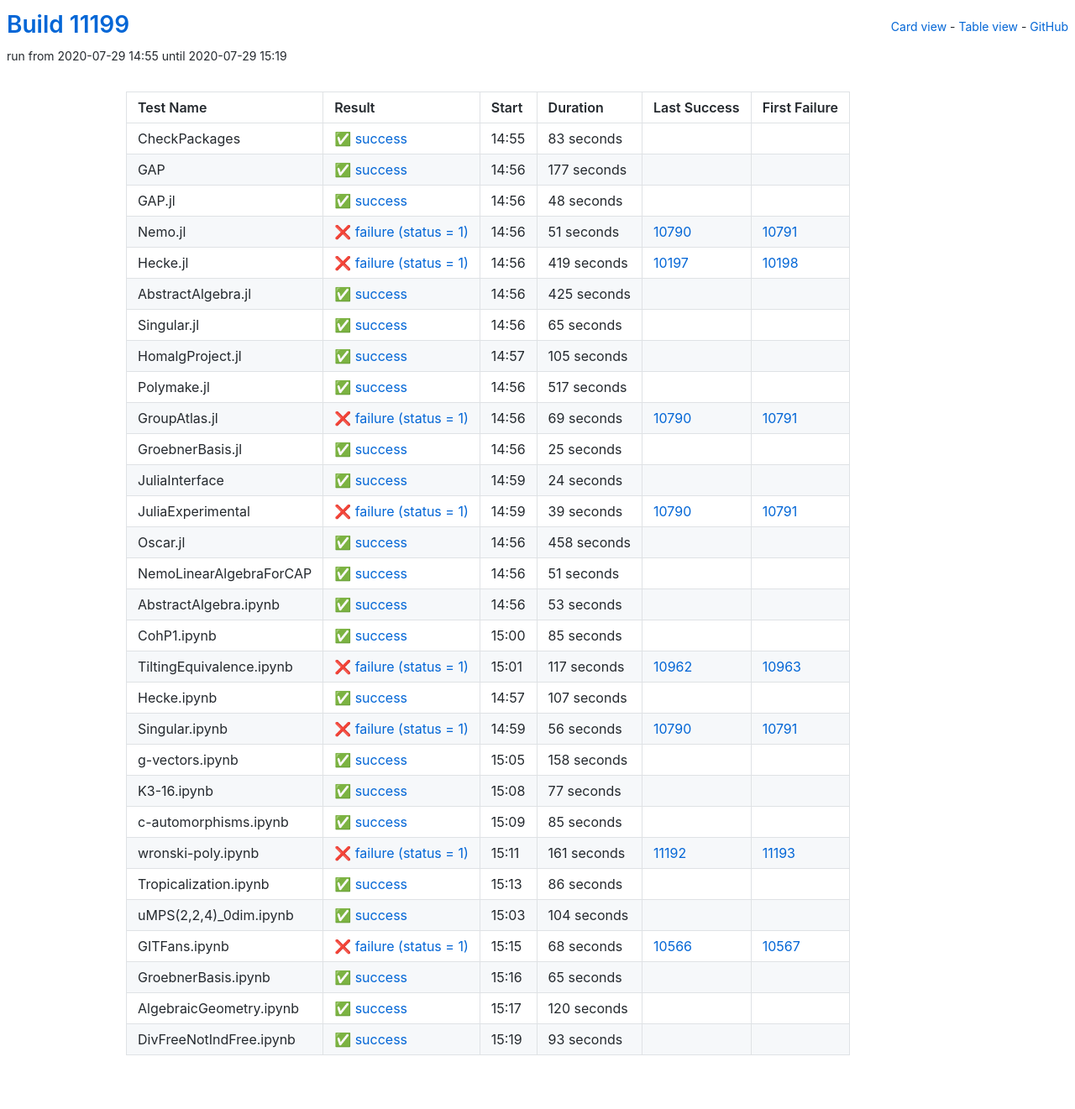
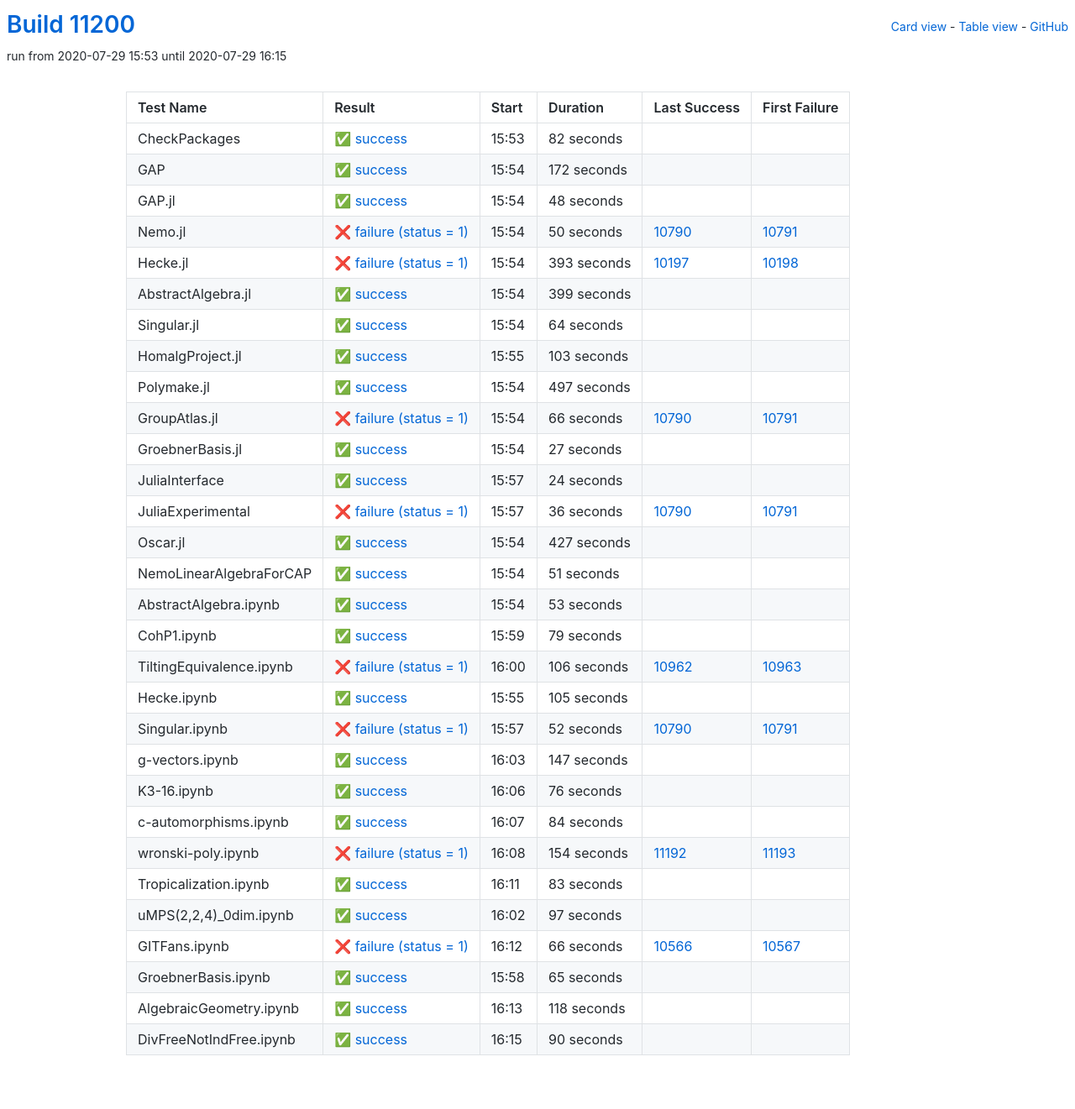
Before and after one commit to oscar-system/oscar-ci-status, a Jekyll site: the page built from table.html, in a window 1280 px wide. Shown: the whole page at 84% size. Built offline with Jekyll 4.4.1, drawn with Linux system fonts in a browser that asks for light colours.

Commit message:
Build #11200

```diff
--- a/_data/ci.yml
+++ b/_data/ci.yml
@@ -1,6 +1,6 @@
 ---
-build: 11199
-build_url: https://oscarci.mathematik.uni-kl.de/job/oscar/11199/
+build: 11200
+build_url: https://oscarci.mathematik.uni-kl.de/job/oscar/11200/
 job: oscar
 organization: oscar-system
 repo: oscar-ci-status
@@ -8,32 +8,32 @@
 tests:
 - name: CheckPackages
   id: checkpackages
-  log: https://oscarci.mathematik.uni-kl.de/job/oscar/11199/artifact/logs/build-11199/CheckPackages.log
-  start: 2020-07-29 14:55
+  log: https://oscarci.mathematik.uni-kl.de/job/oscar/11200/artifact/logs/build-11200/CheckPackages.log
+  start: 2020-07-29 15:53
   success: true
   exitcode: 0
   status: success
-  duration: 83
+  duration: 82
   last_success: false
   last_success_url:
   first_failure: false
   first_failure_url:
 - name: GAP
   id: gap
-  log: https://oscarci.mathematik.uni-kl.de/job/oscar/11199/artifact/logs/build-11199/GAP.log
-  start: 2020-07-29 14:56
+  log: https://oscarci.mathematik.uni-kl.de/job/oscar/11200/artifact/logs/build-11200/GAP.log
+  start: 2020-07-29 15:54
   success: true
   exitcode: 0
   status: success
-  duration: 177
+  duration: 172
   last_success: false
   last_success_url:
   first_failure: false
   first_failure_url:
 - name: GAP.jl
   id: gap-jl
-  log: https://oscarci.mathematik.uni-kl.de/job/oscar/11199/artifact/logs/build-11199/GAP.jl.log
-  start: 2020-07-29 14:56
+  log: https://oscarci.mathematik.uni-kl.de/job/oscar/11200/artifact/logs/build-11200/GAP.jl.log
+  start: 2020-07-29 15:54
   success: true
   exitcode: 0
   status: success
@@ -44,104 +44,104 @@
   first_failure_url:
 - name: Nemo.jl
   id: nemo-jl
-  log: https://oscarci.mathematik.uni-kl.de/job/oscar/11199/artifact/logs/build-11199/Nemo.jl.log
-  start: 2020-07-29 14:56
+  log: https://oscarci.mathematik.uni-kl.de/job/oscar/11200/artifact/logs/build-11200/Nemo.jl.log
+  start: 2020-07-29 15:54
   success: false
   exitcode: 1
   status: failure
-  duration: 51
+  duration: 50
   last_success: 10790
   last_success_url: https://oscarci.mathematik.uni-kl.de/job/oscar/10790/
   first_failure: 10791
   first_failure_url: https://oscarci.mathematik.uni-kl.de/job/oscar/10791/
 - name: Hecke.jl
   id: hecke-jl
-  log: https://oscarci.mathematik.uni-kl.de/job/oscar/11199/artifact/logs/build-11199/Hecke.jl.log
-  start: 2020-07-29 14:56
+  log: https://oscarci.mathematik.uni-kl.de/job/oscar/11200/artifact/logs/build-11200/Hecke.jl.log
+  start: 2020-07-29 15:54
   success: false
   exitcode: 1
   status: failure
-  duration: 419
+  duration: 393
   last_success: 10197
   last_success_url: https://oscarci.mathematik.uni-kl.de/job/oscar/10197/
   first_failure: 10198
   first_failure_url: https://oscarci.mathematik.uni-kl.de/job/oscar/10198/
 - name: AbstractAlgebra.jl
   id: abstractalgebra-jl
-  log: https://oscarci.mathematik.uni-kl.de/job/oscar/11199/artifact/logs/build-11199/AbstractAlgebra.jl.log
-  start: 2020-07-29 14:56
+  log: https://oscarci.mathematik.uni-kl.de/job/oscar/11200/artifact/logs/build-11200/AbstractAlgebra.jl.log
+  start: 2020-07-29 15:54
   success: true
   exitcode: 0
   status: success
-  duration: 425
+  duration: 399
   last_success: false
   last_success_url:
   first_failure: false
   first_failure_url:
 - name: Singular.jl
   id: singular-jl
-  log: https://oscarci.mathematik.uni-kl.de/job/oscar/11199/artifact/logs/build-11199/Singular.jl.log
-  start: 2020-07-29 14:56
+  log: https://oscarci.mathematik.uni-kl.de/job/oscar/11200/artifact/logs/build-11200/Singular.jl.log
+  start: 2020-07-29 15:54
   success: true
   exitcode: 0
   status: success
-  duration: 65
+  duration: 64
   last_success: false
   last_success_url:
   first_failure: false
   first_failure_url:
 - name: HomalgProject.jl
   id: homalgproject-jl
-  log: https://oscarci.mathematik.uni-kl.de/job/oscar/11199/artifact/logs/build-11199/HomalgProject.jl.log
-  start: 2020-07-29 14:57
+  log: https://oscarci.mathematik.uni-kl.de/job/oscar/11200/artifact/logs/build-11200/HomalgProject.jl.log
+  start: 2020-07-29 15:55
   success: true
   exitcode: 0
   status: success
-  duration: 105
+  duration: 103
   last_success: false
   last_success_url:
   first_failure: false
   first_failure_url:
 - name: Polymake.jl
   id: polymake-jl
-  log: https://oscarci.mathematik.uni-kl.de/job/oscar/11199/artifact/logs/build-11199/Polymake.jl.log
-  start: 2020-07-29 14:56
+  log: https://oscarci.mathematik.uni-kl.de/job/oscar/11200/artifact/logs/build-11200/Polymake.jl.log
+  start: 2020-07-29 15:54
   success: true
   exitcode: 0
   status: success
-  duration: 517
+  duration: 497
   last_success: false
   last_success_url:
   first_failure: false
   first_failure_url:
 - name: GroupAtlas.jl
   id: groupatlas-jl
-  log: https://oscarci.mathematik.uni-kl.de/job/oscar/11199/artifact/logs/build-11199/GroupAtlas.jl.log
-  start: 2020-07-29 14:56
+  log: https://oscarci.mathematik.uni-kl.de/job/oscar/11200/artifact/logs/build-11200/GroupAtlas.jl.log
+  start: 2020-07-29 15:54
   success: false
   exitcode: 1
   status: failure
-  duration: 69
+  duration: 66
   last_success: 10790
   last_success_url: https://oscarci.mathematik.uni-kl.de/job/oscar/10790/
   first_failure: 10791
   first_failure_url: https://oscarci.mathematik.uni-kl.de/job/oscar/10791/
 - name: GroebnerBasis.jl
   id: groebnerbasis-jl
-  log: https://oscarci.mathematik.uni-kl.de/job/oscar/11199/artifact/logs/build-11199/GroebnerBasis.jl.log
-  start: 2020-07-29 14:56
+  log: https://oscarci.mathematik.uni-kl.de/job/oscar/11200/artifact/logs/build-11200/GroebnerBasis.jl.log
+  start: 2020-07-29 15:54
   success: true
   exitcode: 0
   status: success
-  duration: 25
+  duration: 27
   last_success: false
   last_success_url:
   first_failure: false
   first_failure_url:
 - name: JuliaInterface
   id: juliainterface
-  log: https://oscarci.mathematik.uni-kl.de/job/oscar/11199/artifact/logs/build-11199/JuliaInterface.log
-  start: 2020-07-29 14:59
+  log: https://oscarci.mathematik.uni-kl.de/job/oscar/11200/artifact/logs/build-11200/JuliaInterface.log
+  start: 2020-07-29 15:57
   success: true
   exitcode: 0
   status: success
@@ -152,32 +152,32 @@
   first_failure_url:
 - name: JuliaExperimental
   id: juliaexperimental
-  log: https://oscarci.mathematik.uni-kl.de/job/oscar/11199/artifact/logs/build-11199/JuliaExperimental.log
-  start: 2020-07-29 14:59
+  log: https://oscarci.mathematik.uni-kl.de/job/oscar/11200/artifact/logs/build-11200/JuliaExperimental.log
+  start: 2020-07-29 15:57
   success: false
   exitcode: 1
   status: failure
-  duration: 39
+  duration: 36
   last_success: 10790
   last_success_url: https://oscarci.mathematik.uni-kl.de/job/oscar/10790/
   first_failure: 10791
   first_failure_url: https://oscarci.mathematik.uni-kl.de/job/oscar/10791/
 - name: Oscar.jl
   id: oscar-jl
-  log: https://oscarci.mathematik.uni-kl.de/job/oscar/11199/artifact/logs/build-11199/Oscar.jl.log
-  start: 2020-07-29 14:56
+  log: https://oscarci.mathematik.uni-kl.de/job/oscar/11200/artifact/logs/build-11200/Oscar.jl.log
+  start: 2020-07-29 15:54
   success: true
   exitcode: 0
   status: success
-  duration: 458
+  duration: 427
   last_success: false
   last_success_url:
   first_failure: false
   first_failure_url:
 - name: NemoLinearAlgebraForCAP
   id: nemolinearalgebraforcap
-  log: https://oscarci.mathematik.uni-kl.de/job/oscar/11199/artifact/logs/build-11199/NemoLinearAlgebraForCAP.log
-  start: 2020-07-29 14:56
+  log: https://oscarci.mathematik.uni-kl.de/job/oscar/11200/artifact/logs/build-11200/NemoLinearAlgebraForCAP.log
+  start: 2020-07-29 15:54
   success: true
   exitcode: 0
   status: success
@@ -188,8 +188,8 @@
   first_failure_url:
 - name: AbstractAlgebra.ipynb
   id: abstractalgebra-ipynb
-  log: https://oscarci.mathematik.uni-kl.de/job/oscar/11199/artifact/logs/build-11199/AbstractAlgebra.ipynb.log
-  start: 2020-07-29 14:56
+  log: https://oscarci.mathematik.uni-kl.de/job/oscar/11200/artifact/logs/build-11200/AbstractAlgebra.ipynb.log
+  start: 2020-07-29 15:54
   success: true
   exitcode: 0
   status: success
@@ -200,140 +200,140 @@
   first_failure_url:
 - name: CohP1.ipynb
   id: cohp1-ipynb
-  log: https://oscarci.mathematik.uni-kl.de/job/oscar/11199/artifact/logs/build-11199/CohP1.ipynb.log
-  start: 2020-07-29 15:00
+  log: https://oscarci.mathematik.uni-kl.de/job/oscar/11200/artifact/logs/build-11200/CohP1.ipynb.log
+  start: 2020-07-29 15:59
   success: true
   exitcode: 0
   status: success
-  duration: 85
+  duration: 79
   last_success: false
   last_success_url:
   first_failure: false
   first_failure_url:
 - name: TiltingEquivalence.ipynb
   id: tiltingequivalence-ipynb
-  log: https://oscarci.mathematik.uni-kl.de/job/oscar/11199/artifact/logs/build-11199/TiltingEquivalence.ipynb.log
-  start: 2020-07-29 15:01
+  log: https://oscarci.mathematik.uni-kl.de/job/oscar/11200/artifact/logs/build-11200/TiltingEquivalence.ipynb.log
+  start: 2020-07-29 16:00
   success: false
   exitcode: 1
   status: failure
-  duration: 117
+  duration: 106
   last_success: 10962
   last_success_url: https://oscarci.mathematik.uni-kl.de/job/oscar/10962/
   first_failure: 10963
   first_failure_url: https://oscarci.mathematik.uni-kl.de/job/oscar/10963/
 - name: Hecke.ipynb
   id: hecke-ipynb
-  log: https://oscarci.mathematik.uni-kl.de/job/oscar/11199/artifact/logs/build-11199/Hecke.ipynb.log
-  start: 2020-07-29 14:57
+  log: https://oscarci.mathematik.uni-kl.de/job/oscar/11200/artifact/logs/build-11200/Hecke.ipynb.log
+  start: 2020-07-29 15:55
   success: true
   exitcode: 0
   status: success
-  duration: 107
+  duration: 105
   last_success: false
   last_success_url:
   first_failure: false
   first_failure_url:
 - name: Singular.ipynb
   id: singular-ipynb
-  log: https://oscarci.mathematik.uni-kl.de/job/oscar/11199/artifact/logs/build-11199/Singular.ipynb.log
-  start: 2020-07-29 14:59
+  log: https://oscarci.mathematik.uni-kl.de/job/oscar/11200/artifact/logs/build-11200/Singular.ipynb.log
+  start: 2020-07-29 15:57
   success: false
   exitcode: 1
   status: failure
-  duration: 56
+  duration: 52
   last_success: 10790
   last_success_url: https://oscarci.mathematik.uni-kl.de/job/oscar/10790/
   first_failure: 10791
   first_failure_url: https://oscarci.mathematik.uni-kl.de/job/oscar/10791/
 - name: g-vectors.ipynb
   id: g-vectors-ipynb
-  log: https://oscarci.mathematik.uni-kl.de/job/oscar/11199/artifact/logs/build-11199/g-vectors.ipynb.log
-  start: 2020-07-29 15:05
+  log: https://oscarci.mathematik.uni-kl.de/job/oscar/11200/artifact/logs/build-11200/g-vectors.ipynb.log
+  start: 2020-07-29 16:03
   success: true
   exitcode: 0
   status: success
-  duration: 158
+  duration: 147
   last_success: false
   last_success_url:
   first_failure: false
   first_failure_url:
 - name: K3-16.ipynb
   id: k3-16-ipynb
-  log: https://oscarci.mathematik.uni-kl.de/job/oscar/11199/artifact/logs/build-11199/K3-16.ipynb.log
-  start: 2020-07-29 15:08
+  log: https://oscarci.mathematik.uni-kl.de/job/oscar/11200/artifact/logs/build-11200/K3-16.ipynb.log
+  start: 2020-07-29 16:06
   success: true
   exitcode: 0
   status: success
-  duration: 77
+  duration: 76
   last_success: false
   last_success_url:
   first_failure: false
   first_failure_url:
 - name: c-automorphisms.ipynb
   id: c-automorphisms-ipynb
-  log: https://oscarci.mathematik.uni-kl.de/job/oscar/11199/artifact/logs/build-11199/c-automorphisms.ipynb.log
-  start: 2020-07-29 15:09
+  log: https://oscarci.mathematik.uni-kl.de/job/oscar/11200/artifact/logs/build-11200/c-automorphisms.ipynb.log
+  start: 2020-07-29 16:07
   success: true
   exitcode: 0
   status: success
-  duration: 85
+  duration: 84
   last_success: false
   last_success_url:
   first_failure: false
   first_failure_url:
 - name: wronski-poly.ipynb
   id: wronski-poly-ipynb
-  log: https://oscarci.mathematik.uni-kl.de/job/oscar/11199/artifact/logs/build-11199/wronski-poly.ipynb.log
-  start: 2020-07-29 15:11
+  log: https://oscarci.mathematik.uni-kl.de/job/oscar/11200/artifact/logs/build-11200/wronski-poly.ipynb.log
+  start: 2020-07-29 16:08
   success: false
   exitcode: 1
   status: failure
-  duration: 161
+  duration: 154
   last_success: 11192
   last_success_url: https://oscarci.mathematik.uni-kl.de/job/oscar/11192/
   first_failure: 11193
   first_failure_url: https://oscarci.mathematik.uni-kl.de/job/oscar/11193/
 - name: Tropicalization.ipynb
   id: tropicalization-ipynb
-  log: https://oscarci.mathematik.uni-kl.de/job/oscar/11199/artifact/logs/build-11199/Tropicalization.ipynb.log
-  start: 2020-07-29 15:13
+  log: https://oscarci.mathematik.uni-kl.de/job/oscar/11200/artifact/logs/build-11200/Tropicalization.ipynb.log
+  start: 2020-07-29 16:11
   success: true
   exitcode: 0
   status: success
-  duration: 86
+  duration: 83
   last_success: false
   last_success_url:
   first_failure: false
   first_failure_url:
 - name: uMPS(2,2,4)_0dim.ipynb
   id: umps-2-2-4-0dim-ipynb
-  log: https://oscarci.mathematik.uni-kl.de/job/oscar/11199/artifact/logs/build-11199/uMPS-2-2-4-_0dim.ipynb.log
-  start: 2020-07-29 15:03
+  log: https://oscarci.mathematik.uni-kl.de/job/oscar/11200/artifact/logs/build-11200/uMPS-2-2-4-_0dim.ipynb.log
+  start: 2020-07-29 16:02
   success: true
   exitcode: 0
   status: success
-  duration: 104
+  duration: 97
   last_success: false
   last_success_url:
   first_failure: false
   first_failure_url:
 - name: GITFans.ipynb
   id: gitfans-ipynb
-  log: https://oscarci.mathematik.uni-kl.de/job/oscar/11199/artifact/logs/build-11199/GITFans.ipynb.log
-  start: 2020-07-29 15:15
+  log: https://oscarci.mathematik.uni-kl.de/job/oscar/11200/artifact/logs/build-11200/GITFans.ipynb.log
+  start: 2020-07-29 16:12
   success: false
   exitcode: 1
   status: failure
-  duration: 68
+  duration: 66
   last_success: 10566
   last_success_url: https://oscarci.mathematik.uni-kl.de/job/oscar/10566/
   first_failure: 10567
   first_failure_url: https://oscarci.mathematik.uni-kl.de/job/oscar/10567/
 - name: GroebnerBasis.ipynb
   id: groebnerbasis-ipynb
-  log: https://oscarci.mathematik.uni-kl.de/job/oscar/11199/artifact/logs/build-11199/GroebnerBasis.ipynb.log
-  start: 2020-07-29 15:16
+  log: https://oscarci.mathematik.uni-kl.de/job/oscar/11200/artifact/logs/build-11200/GroebnerBasis.ipynb.log
+  start: 2020-07-29 15:58
   success: true
   exitcode: 0
   status: success
@@ -344,24 +344,24 @@
   first_failure_url:
 - name: AlgebraicGeometry.ipynb
   id: algebraicgeometry-ipynb
-  log: https://oscarci.mathematik.uni-kl.de/job/oscar/11199/artifact/logs/build-11199/AlgebraicGeometry.ipynb.log
-  start: 2020-07-29 15:17
+  log: https://oscarci.mathematik.uni-kl.de/job/oscar/11200/artifact/logs/build-11200/AlgebraicGeometry.ipynb.log
+  start: 2020-07-29 16:13
   success: true
   exitcode: 0
   status: success
-  duration: 120
+  duration: 118
   last_success: false
   last_success_url:
   first_failure: false
   first_failure_url:
 - name: DivFreeNotIndFree.ipynb
   id: divfreenotindfree-ipynb
-  log: https://oscarci.mathematik.uni-kl.de/job/oscar/11199/artifact/logs/build-11199/DivFreeNotIndFree.ipynb.log
-  start: 2020-07-29 15:19
+  log: https://oscarci.mathematik.uni-kl.de/job/oscar/11200/artifact/logs/build-11200/DivFreeNotIndFree.ipynb.log
+  start: 2020-07-29 16:15
   success: true
   exitcode: 0
   status: success
-  duration: 93
+  duration: 90
   last_success: false
   last_success_url:
   first_failure: false
```
Also changed, not shown: README.md.
